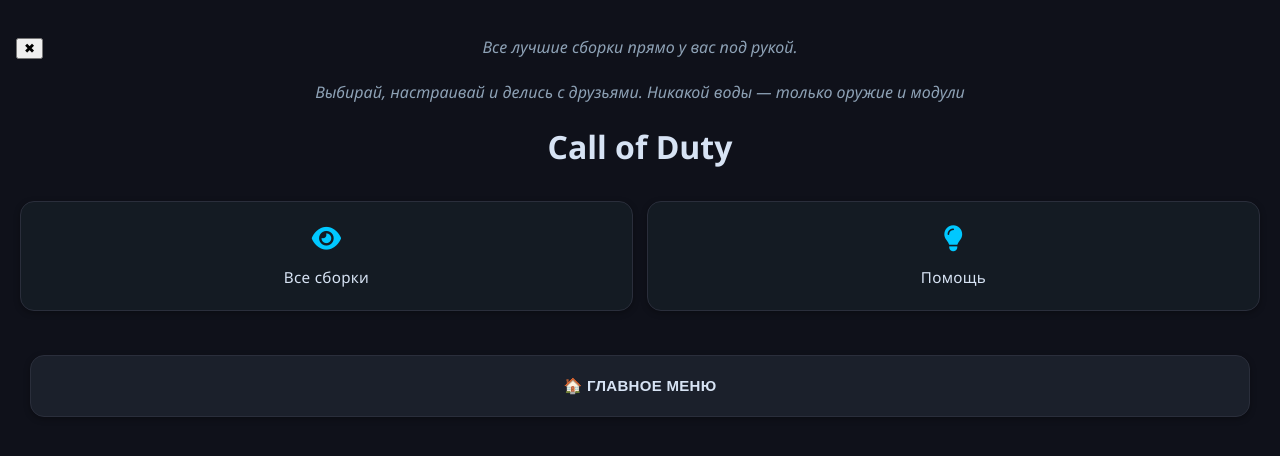
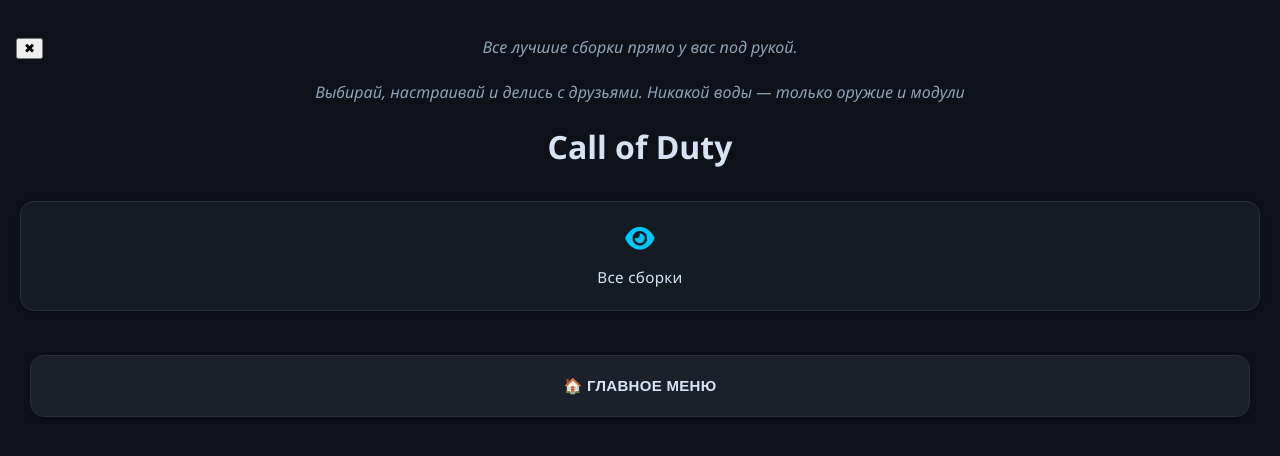
Before and after one commit to TheWolf95-WEB/ndloadouts, a FastAPI app: page / in a window 1280 px wide, after a click that opens the changed part. Shown: the top 456 px of the page. Run offline with FastAPI, Linux system fonts and the light colour scheme; data that the repository does not hold is empty; parts of the project's set-up code (start-up, migrations or seed data) failed here and were passed over; some libraries are stand-ins or nearby versions; some web fonts are replaced.

Commit message:
Update warzone.html

```diff
--- a/templates/screens/warzone.html
+++ b/templates/screens/warzone.html
@@ -11,15 +11,15 @@
 
       <div id="role-buttons" class="form-section">
         <!-- 👤 Пользователь -->
-        <div id="user-buttons" class="button-grid two-column">
+        <div id="user-buttons" class="button-grid">
           <div class="card-btn" id="show-builds-btn">
             <i class="fas fa-eye"></i>
             <span>Все сборки</span>
           </div>
-          <div class="card-btn" id="help-btn">
+          <!-- <div class="card-btn" id="help-btn">
             <i class="fas fa-lightbulb"></i>
             <span>Помощь</span>
-          </div>
+          </div> -->
         </div>
 
 
```
